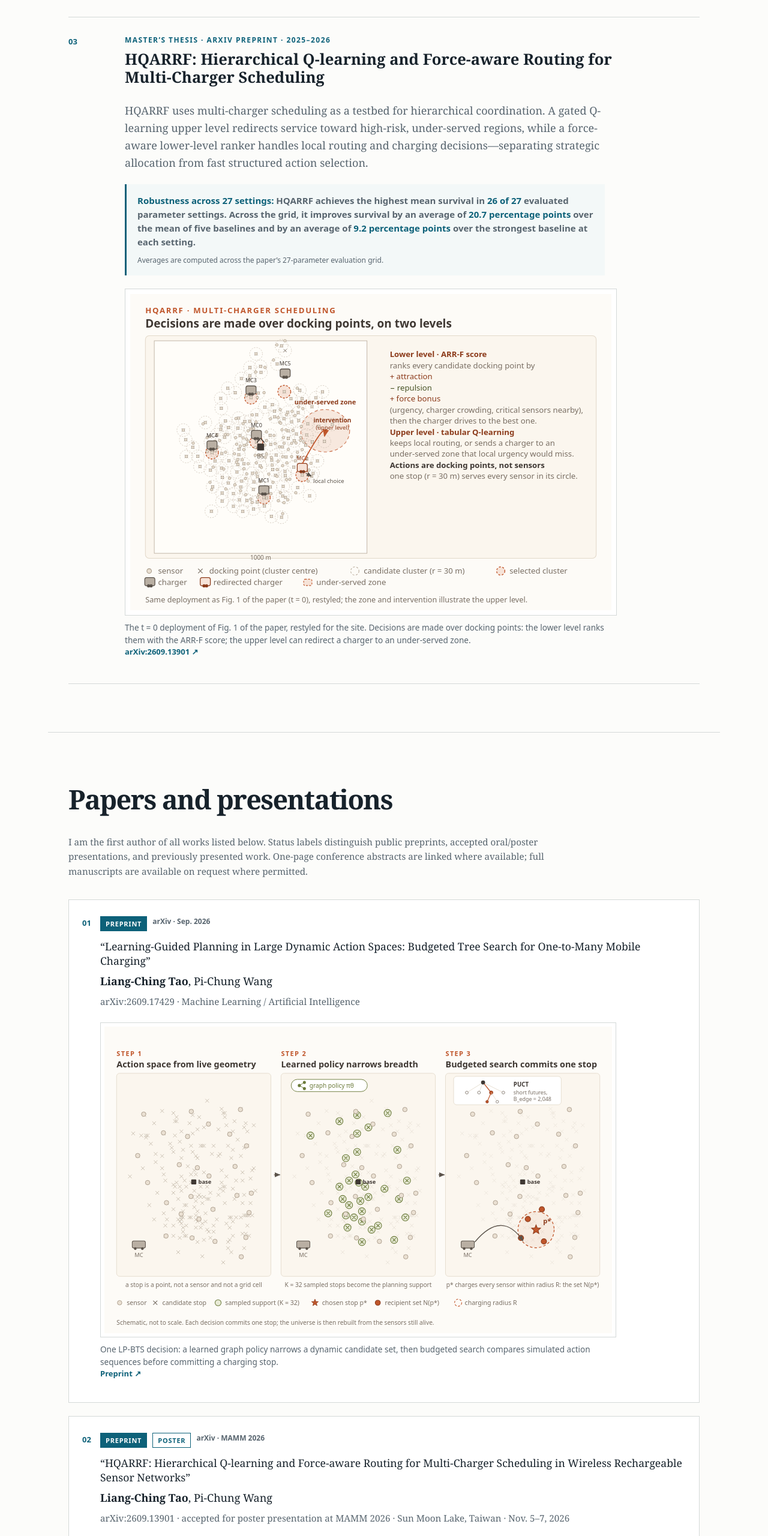
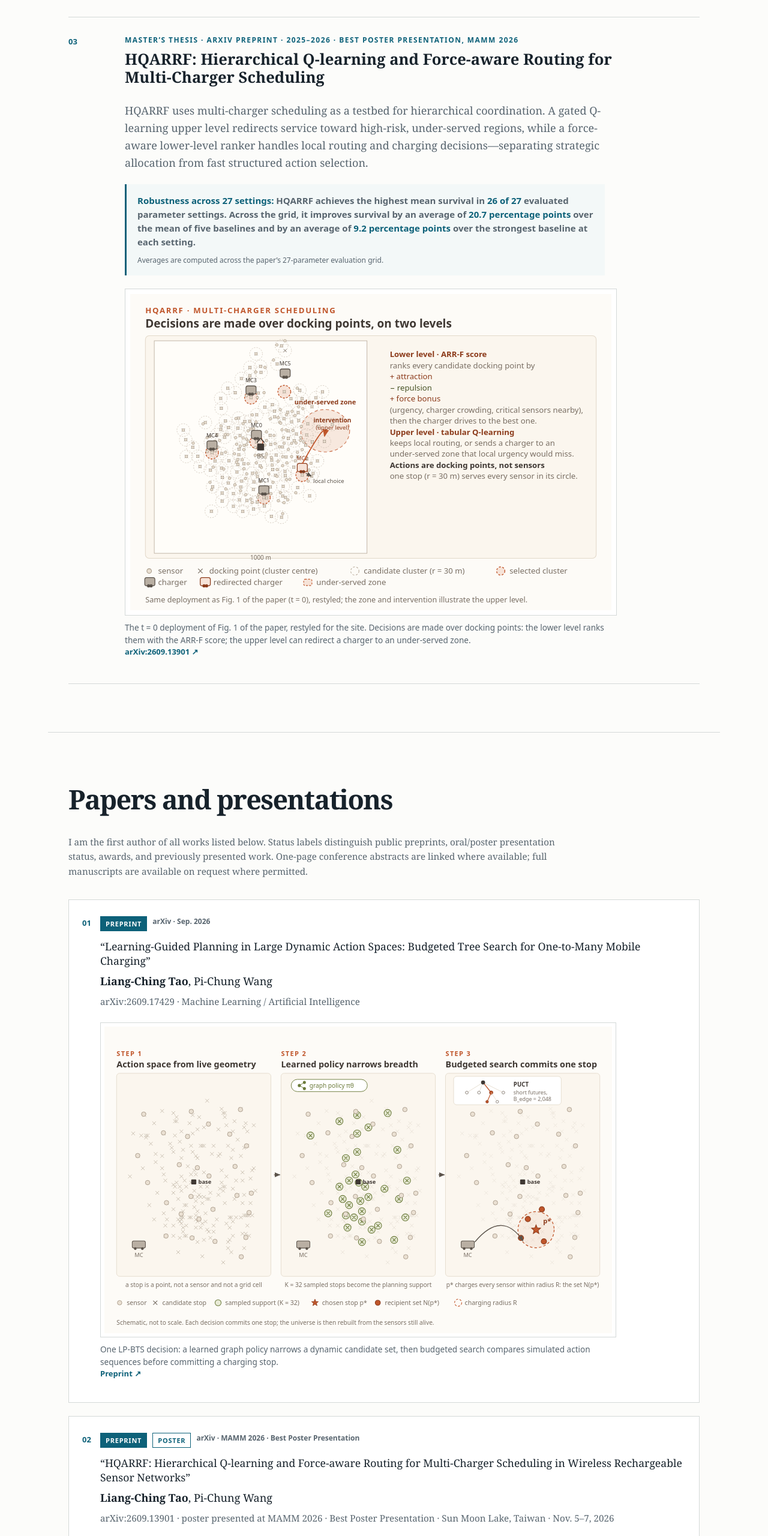
Before and after one commit to morristao/Liang-Ching-Tao, a plain HTML site: page index.html in a window 1280 px wide. Shown: the part 2685-5245 px from the top of the page at 60% size. Drawn offline with Linux system fonts and the light colour scheme.

Commit message:
Update MAMM 2026 presentation status and poster awards

```diff
--- a/index.html
+++ b/index.html
@@ -84,7 +84,7 @@
     <article class="project">
       <div class="project-index">03</div>
       <div class="project-content">
-        <p class="project-type">Master’s thesis · arXiv preprint · 2025–2026</p>
+        <p class="project-type">Master’s thesis · arXiv preprint · 2025–2026 · Best Poster Presentation, MAMM 2026</p>
         <h3>HQARRF: Hierarchical Q-learning and Force-aware Routing for Multi-Charger Scheduling</h3>
         <p>HQARRF uses multi-charger scheduling as a testbed for hierarchical coordination. A gated Q-learning upper level redirects service toward high-risk, under-served regions, while a force-aware lower-level ranker handles local routing and charging decisions—separating strategic allocation from fast structured action selection.</p>
         <p class="project-result"><strong>Robustness across 27 settings:</strong> HQARRF achieves the highest mean survival in <strong>26 of 27</strong> evaluated parameter settings. Across the grid, it improves survival by an average of <strong>20.7 percentage points</strong> over the mean of five baselines and by an average of <strong>9.2 percentage points</strong> over the strongest baseline at each setting.<span class="result-note">Averages are computed across the paper’s 27-parameter evaluation grid.</span></p>
@@ -100,7 +100,7 @@
 
 <section id="papers" class="papers section-wrap">
   <h2>Papers and presentations</h2>
-  <p class="papers-note">I am the first author of all works listed below. Status labels distinguish public preprints, accepted oral/poster presentations, and previously presented work. One-page conference abstracts are linked where available; full manuscripts are available on request where permitted.</p>
+  <p class="papers-note">I am the first author of all works listed below. Status labels distinguish public preprints, oral/poster presentation status, awards, and previously presented work. One-page conference abstracts are linked where available; full manuscripts are available on request where permitted.</p>
   <ol class="paper-list">
     <li>
       <p class="paper-status"><span class="badge badge-publication">Preprint</span><span>arXiv · Sep. 2026</span></p>
@@ -115,10 +115,10 @@
     </li>
 
     <li>
-      <p class="paper-status"><span class="badge badge-publication">Preprint</span><span class="badge badge-poster">Poster</span><span>arXiv · MAMM 2026</span></p>
+      <p class="paper-status"><span class="badge badge-publication">Preprint</span><span class="badge badge-poster">Poster</span><span>arXiv · MAMM 2026 · <strong>Best Poster Presentation</strong></span></p>
       <p class="paper-title">“HQARRF: Hierarchical Q-learning and Force-aware Routing for Multi-Charger Scheduling in Wireless Rechargeable Sensor Networks”</p>
       <p class="paper-authors"><strong>Liang-Ching Tao</strong>, Pi-Chung Wang</p>
-      <p class="paper-venue">arXiv:2609.13901 · accepted for poster presentation at MAMM 2026 · Sun Moon Lake, Taiwan · Nov. 5–7, 2026</p>
+      <p class="paper-venue">arXiv:2609.13901 · poster presented at MAMM 2026 · Best Poster Presentation · Sun Moon Lake, Taiwan · Nov. 5–7, 2026</p>
       <figure class="paper-visual paper-visual-diagram">
         <a href="assets/research/hqarrf-schematic.svg" target="_blank" rel="noopener"><img src="assets/research/hqarrf-schematic.svg" width="760" height="500" alt="Top-down schematic after Fig. 1 of the paper: candidate clusters with docking points, chargers at their selected clusters, and one charger redirected toward an under-served region." loading="lazy"></a>
         <figcaption>The hierarchical scheduler separates regional redirection from local action ranking.</figcaption>
@@ -127,7 +127,7 @@
     </li>
 
     <li>
-      <p class="paper-status"><span class="badge badge-oral">Oral</span><span>Accepted for oral presentation</span></p>
+      <p class="paper-status"><span class="badge badge-oral">Oral</span><span>Oral presentation</span></p>
       <p class="paper-title">“Adaptive Charging Threshold and Detour Scheduling for Wireless Rechargeable Sensor Networks via Deep Reinforcement Learning”</p>
       <p class="paper-authors"><strong>Liang-Ching Tao</strong>, Wei-Cheng Tai, Pi-Chung Wang</p>
       <p class="paper-venue">MAMM 2026 · Sun Moon Lake, Taiwan · Nov. 5–7, 2026</p>
@@ -135,7 +135,7 @@
         <a href="assets/research/atds-schematic.svg" target="_blank" rel="noopener"><img src="assets/research/atds-schematic.svg" width="760" height="500" alt="Two panels. Left, the system model of Fig. 1 of the paper: clusters reporting to a central base station over a multi-hop tree, with one charger idle, one departing for target cluster A, and one charging. Right, the detour decision of Fig. 2: a corridor around the direct path, candidate cluster B inside it with state of charge below its threshold, and a cluster outside the corridor that is never a candidate." loading="lazy"></a>
         <figcaption>A threshold agent adjusts request timing while a route agent chooses between direct travel and a constrained detour.</figcaption>
       </figure>
-      <p class="paper-note">Accepted for oral presentation at MAMM 2026. An extended journal version is in preparation; full manuscript available on request.</p>
+      <p class="paper-note">Presented orally at MAMM 2026. An extended journal version is in preparation; full manuscript available on request.</p>
       <p class="paper-links"><a href="p/w4k8m2rq7c.pdf" target="_blank" rel="noopener">One-page abstract (PDF) ↗</a></p>
     </li>
 
@@ -153,7 +153,7 @@
     </li>
 
     <li>
-      <p class="paper-status"><span class="badge badge-poster">Poster</span><span>Accepted for poster presentation</span></p>
+      <p class="paper-status"><span class="badge badge-poster">Poster</span><span>MAMM 2026 · <strong>Excellent Poster Presentation</strong></span></p>
       <p class="paper-title">“CHASE: A Corridor-Heuristic Charging Scheduler for Ground and Aerial Vehicles in Wireless Rechargeable Sensor Networks”</p>
       <p class="paper-authors"><strong>Liang-Ching Tao</strong>, Wei-Chen Lin, Pi-Chung Wang</p>
       <p class="paper-venue">MAMM 2026 · Sun Moon Lake, Taiwan · Nov. 5–7, 2026</p>
@@ -161,7 +161,7 @@
         <a href="assets/research/chase-schematic.svg" target="_blank" rel="noopener"><img src="assets/research/chase-schematic.svg" width="760" height="500" alt="Schematic after Figs. 1 to 3 of the paper: a circular field cut into load-balanced clusters with one ground vehicle each, an inner zone served by base-anchored UAVs, one vehicle leg toward the most urgent request with its corridor, and a carried UAV released to a peripheral node and recovered at a rendezvous on the path." loading="lazy"></a>
         <figcaption>Ground-vehicle routing is coupled with corridor-based opportunistic service and carried-UAV missions.</figcaption>
       </figure>
-      <p class="paper-note">Accepted for poster presentation at MAMM 2026. An extended journal version is in preparation; full manuscript available on request.</p>
+      <p class="paper-note">Presented as a poster at MAMM 2026; received the Excellent Poster Presentation award. An extended journal version is in preparation; full manuscript available on request.</p>
       <p class="paper-links"><a href="p/b5d7ce1xqs.pdf" target="_blank" rel="noopener">One-page abstract (PDF) ↗</a></p>
     </li>
 
```
